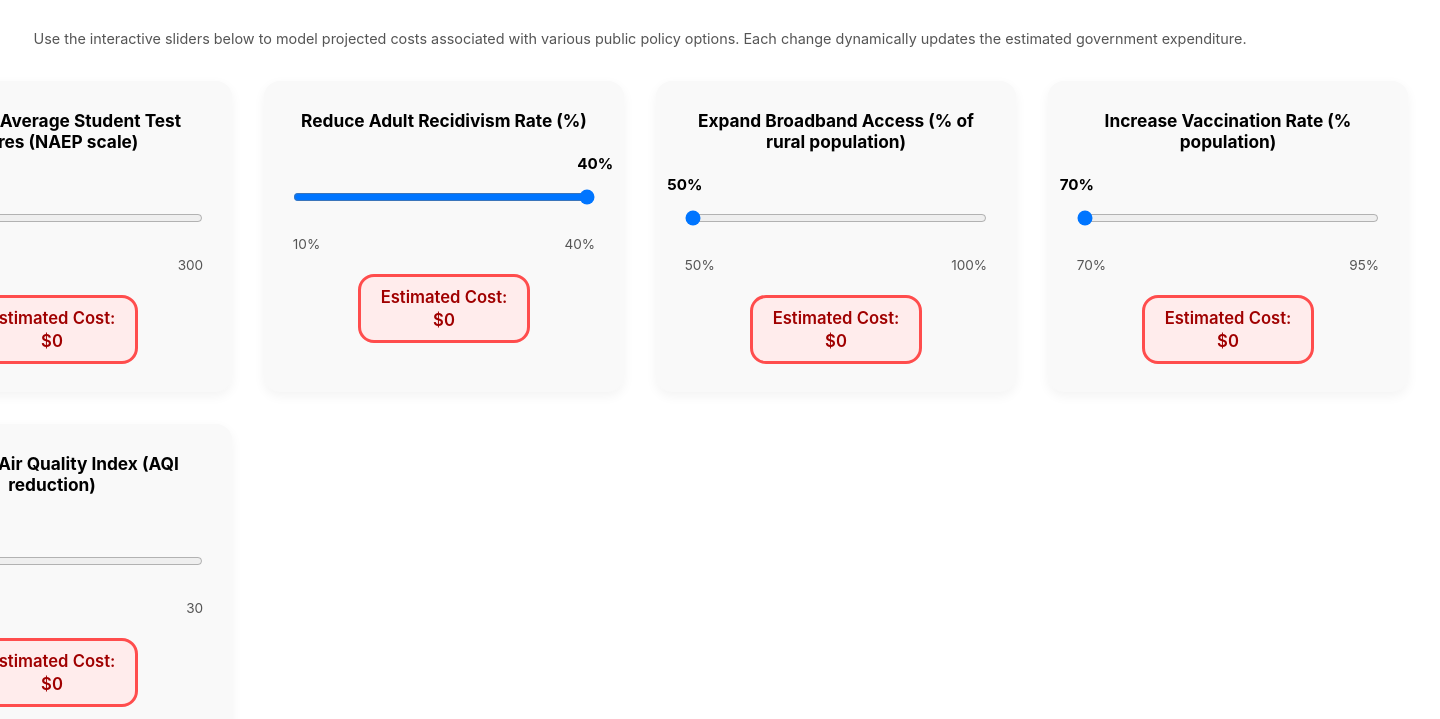
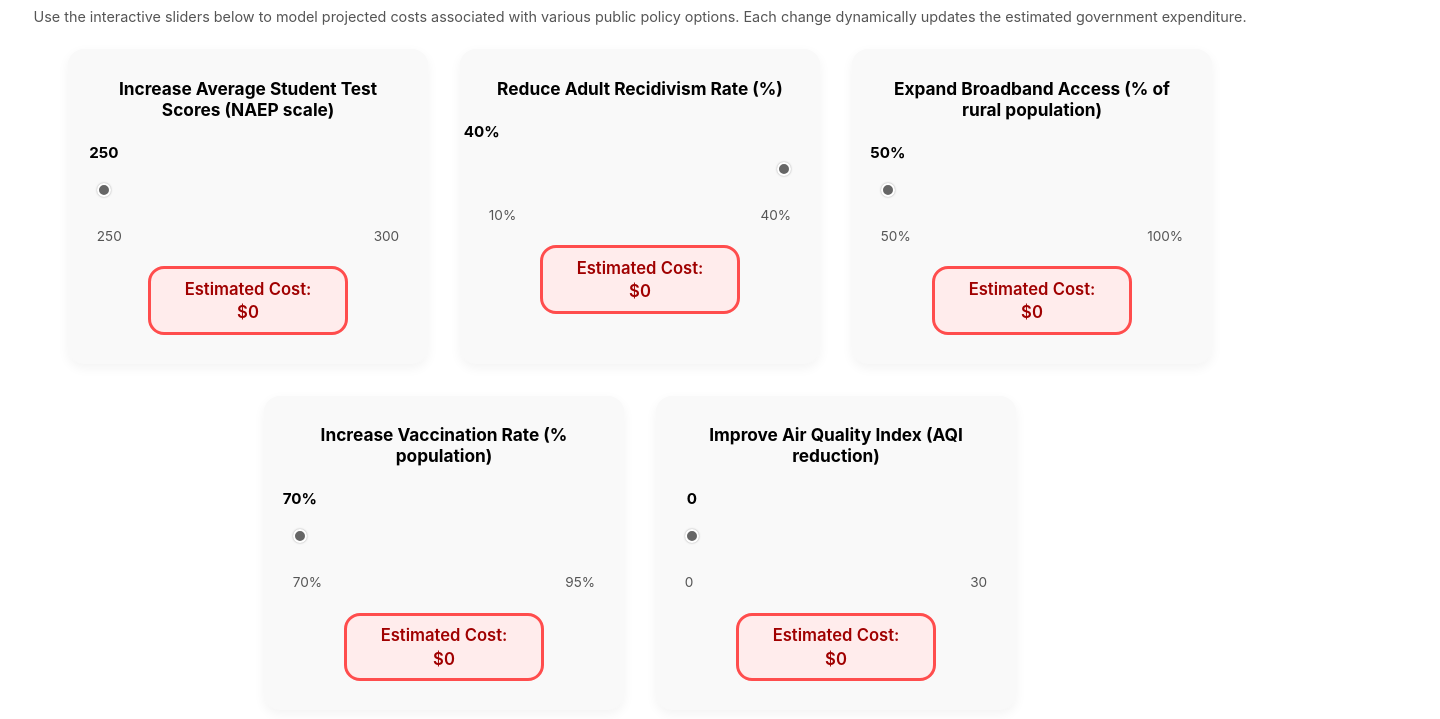
Before and after one commit to lbeltranf/childcare-cost-calculator, a plain HTML site: page index.html in a window 1280 px wide. Shown: the part 81-800 px from the top of the page, 1440 px wide, since content can reach past the window. Drawn offline with Linux system fonts and the light colour scheme.

Commit message:
Update index.html

```diff
--- a/index.html
+++ b/index.html
@@ -13,33 +13,44 @@
         --radius:1rem;
         --gap:2rem;
         --max-width:1600px;
+        --thumb-size:14px;
     }
     *{box-sizing:border-box;margin:0;padding:0;}
     body,html{
         font-family:-apple-system,BlinkMacSystemFont,'Segoe UI',Roboto,Helvetica,Arial,sans-serif;
-        display:flex;flex-direction:column;align-items:center;min-height:100vh;gap:var(--gap);
+        min-height:100vh;display:flex;flex-direction:column;align-items:center;
+        padding:0 0 var(--gap); /* ensure footer total visible */
     }
-    h1{font-size:clamp(1.8rem,4vw,3rem);font-weight:800;text-align:center;margin-top:1.2rem;}
-    .description{max-width:var(--max-width);text-align:center;color:#555;font-size:clamp(.9rem,1.1vw,1.1rem);line-height:1.4;padding:0 1rem;}
-    .grid{width:100%;max-width:var(--max-width);display:grid;grid-template-columns:repeat(auto-fit,minmax(360px,1fr));gap:var(--gap);padding:0 var(--gap);}
-    .card{background:var(--card-bg);border-radius:var(--radius);box-shadow:var(--shadow);padding:1.8rem;display:flex;flex-direction:column;align-items:center;gap:1.4rem;}
+    h1{font-size:clamp(1.8rem,4vw,3rem);font-weight:800;text-align:center;margin:1.2rem 0 .6rem;}
+    .description{max-width:var(--max-width);text-align:center;color:#555;font-size:clamp(.9rem,1.1vw,1.1rem);line-height:1.4;padding:0 1rem 1.4rem;}
+
+    /* GRID with centered orphan row */
+    .grid{width:100%;max-width:var(--max-width);display:flex;flex-wrap:wrap;justify-content:center;gap:var(--gap);padding:0 var(--gap);}
+    .card{flex:1 1 360px;max-width:360px;background:var(--card-bg);border-radius:var(--radius);box-shadow:var(--shadow);
+        padding:1.8rem;display:flex;flex-direction:column;align-items:center;gap:1.4rem;}
     .card h2{font-size:clamp(1rem,1.35vw,1.5rem);text-align:center;font-weight:700;}
 
-    /* slider wrapper */
-    .range-wrap{width:100%;position:relative;padding-top:2.2rem;} /* leaves space for value label */
-    input[type=range]{width:100%;cursor:pointer;margin:0;}
-    .value-float{position:absolute;top:0;font-weight:700;font-size:.95rem;transform:translateX(-50%);white-space:nowrap;}
+    /* slider wrapper & visuals */
+    .range-wrap{width:100%;position:relative;padding-top:2.4rem;} /* space for floating value */
+    input[type=range]{width:100%;cursor:pointer;margin:0;appearance:none;background:transparent;}
+    input[type=range]::-webkit-slider-thumb{appearance:none;width:var(--thumb-size);height:var(--thumb-size);border-radius:50%;background:#666;border:2px solid #fff;box-shadow:0 0 2px rgba(0,0,0,.35);}
+    input[type=range]::-moz-range-thumb{width:var(--thumb-size);height:var(--thumb-size);border:none;border-radius:50%;background:#666;}
+
+    .value-float{position:absolute;top:0;font-weight:700;font-size:.95rem;transform:translateX(-50%);white-space:nowrap;pointer-events:none;transition:left .05s linear;} /* ensure instant follow */
     .range-labels{width:100%;display:flex;justify-content:space-between;font-size:.85rem;color:#555;margin-top:.3rem;}
 
     /* cost box */
-    .cost-text{font-size:clamp(1rem,1.3vw,1.4rem);background:var(--red-light);border:3px solid #ff4d4d;color:var(--red);padding:.6rem 1.2rem;border-radius:var(--radius);font-weight:600;text-align:center;}
+    .cost-text{font-size:clamp(1rem,1.3vw,1.4rem);background:var(--red-light);border:3px solid #ff4d4d;color:var(--red);padding:.6rem 1.2rem;border-radius:var(--radius);font-weight:600;text-align:center;min-width:200px;}
     .cost-number{display:block;margin-top:.2rem;}
 
     /* total */
-    .total-box{background:#fff3f3;border:3px solid #ffcccc;border-radius:var(--radius);padding:1rem 2rem;box-shadow:var(--shadow);margin-bottom:2rem;}
+    .total-box{background:#fff3f3;border:3px solid #ffcccc;border-radius:var(--radius);padding:1rem 2rem;box-shadow:var(--shadow);margin:var(--gap) 0 0;align-self:center;max-width:90%;}
     .total-text{font-size:clamp(1.4rem,2.5vw,2.8rem);font-weight:700;color:var(--red);text-align:center;}
 
-    @media(max-width:600px){.range-labels{font-size:.75rem;}}
+    @media(max-width:600px){
+        .range-labels{font-size:.75rem;}
+        .cost-text{min-width:unset;}
+    }
 </style>
 </head>
 <body>
@@ -67,51 +78,49 @@ function detectUnit(name){return name.includes('%')?'%':'';}
 
 const gridEl=document.getElementById('grid');
 const individualCosts={};
-
 function updateTotal(){const total=Object.values(individualCosts).reduce((a,b)=>a+b,0);document.getElementById('totalValue').textContent='$'+total.toLocaleString();}
 
-policies.forEach(p=>{
-    const {domain_min:min,domain_max:max,step}=p;
-    const unit=detectUnit(p.name);
+policies.forEach(p=>{createCard(p)});
+
+function createCard(p){
+    let {domain_min:min,domain_max:max,step}=p;const unit=detectUnit(p.name);
+    if(min>max){[min,max]=[max,min];}
+
     const minCost=evaluate(p.func,min);const maxCost=evaluate(p.func,max);
     const startVal=minCost===0?min:maxCost===0?max:min;
 
-    // card skeleton
+    // card elements
     const card=document.createElement('div');card.className='card';
     const title=document.createElement('h2');title.textContent=p.name;card.appendChild(title);
 
-    // range wrap
     const wrap=document.createElement('div');wrap.className='range-wrap';card.appendChild(wrap);
+    const float=document.createElement('span');float.className='value-float';wrap.appendChild(float);
+    const slider=document.createElement('input');slider.type='range';Object.assign(slider,{min,max,step,value:startVal});wrap.appendChild(slider);
+    const labels=document.createElement('div');labels.className='range-labels';labels.innerHTML=`<span>${min}${unit}</span><span>${max}${unit}</span>`;card.appendChild(labels);
+    const costBox=document.createElement('div');costBox.className='cost-text';card.appendChild(costBox);
 
-    // floating value label
-    const float=document.createElement('span');float.className='value-float';wrap.appendChild(float);
-
-    // slider
-    const slider=document.createElement('input');slider.type='range';slider.min=min;slider.max=max;slider.step=step;slider.value=startVal;wrap.appendChild(slider);
-
-    // endpoints
-    const labels=document.createElement('div');labels.className='range-labels';labels.innerHTML=`<span>${min}${unit}</span><span>${max}${unit}</span>`;card.appendChild(labels);
-
-    // cost box
-    const costText=document.createElement('div');costText.className='cost-text';card.appendChild(costText);
-
+    // update layout on value or resize
     function refresh(val){
-        // update slider value label
-        const percent=(val-min)/(max-min);
-        float.style.left=`calc(${percent*100}% )`;
-        float.textContent=`${val}${unit}`;
-
-        // calculate cost
-        const costRaw=evaluate(p.func,Number(val));
-        const cost=roundCost(costRaw);
-        costText.innerHTML=`Estimated Cost:<span class="cost-number">$${cost.toLocaleString()}</span>`;
+        positionFloat(val);
+        const cost=roundCost(evaluate(p.func,val));
+        costBox.innerHTML=`Estimated Cost:<span class='cost-number'>$${cost.toLocaleString()}</span>`;
         individualCosts[p.name]=cost;updateTotal();
     }
 
+    function positionFloat(val){
+        const percent=(val-min)/(max-min);
+        const sliderW=slider.offsetWidth;
+        const thumb=parseInt(getComputedStyle(document.documentElement).getPropertyValue('--thumb-size'))||14;
+        const x=percent*(sliderW-thumb)+thumb/2; // center of thumb in px
+        float.style.left=x+'px';
+        float.textContent=`${val}${unit}`;
+    }
+
     slider.addEventListener('input',e=>refresh(Number(e.target.value)));
+    window.addEventListener('resize',()=>positionFloat(Number(slider.value)));
     refresh(startVal);
     gridEl.appendChild(card);
-});
+}
 </script>
 </body>
 </html>
```
